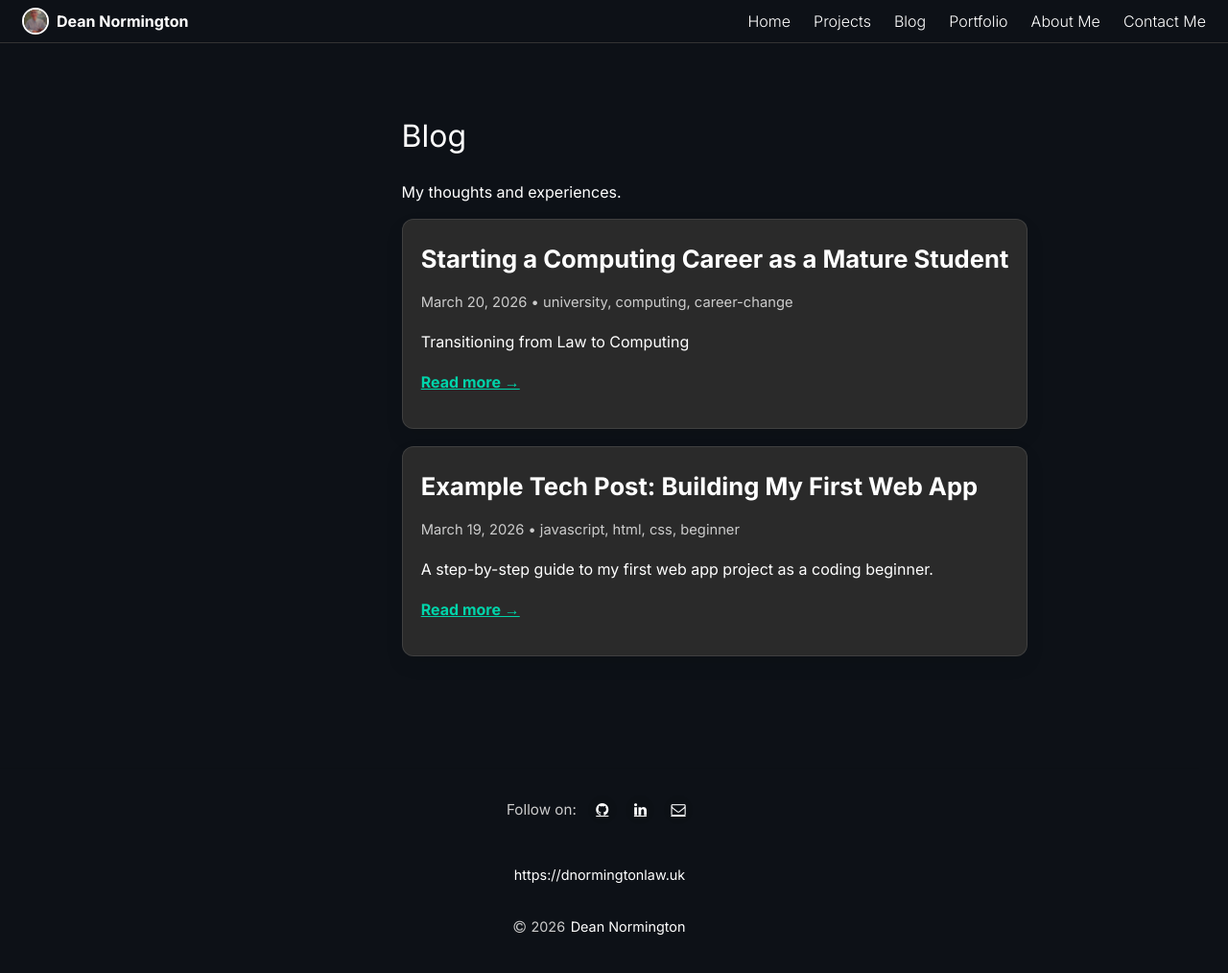
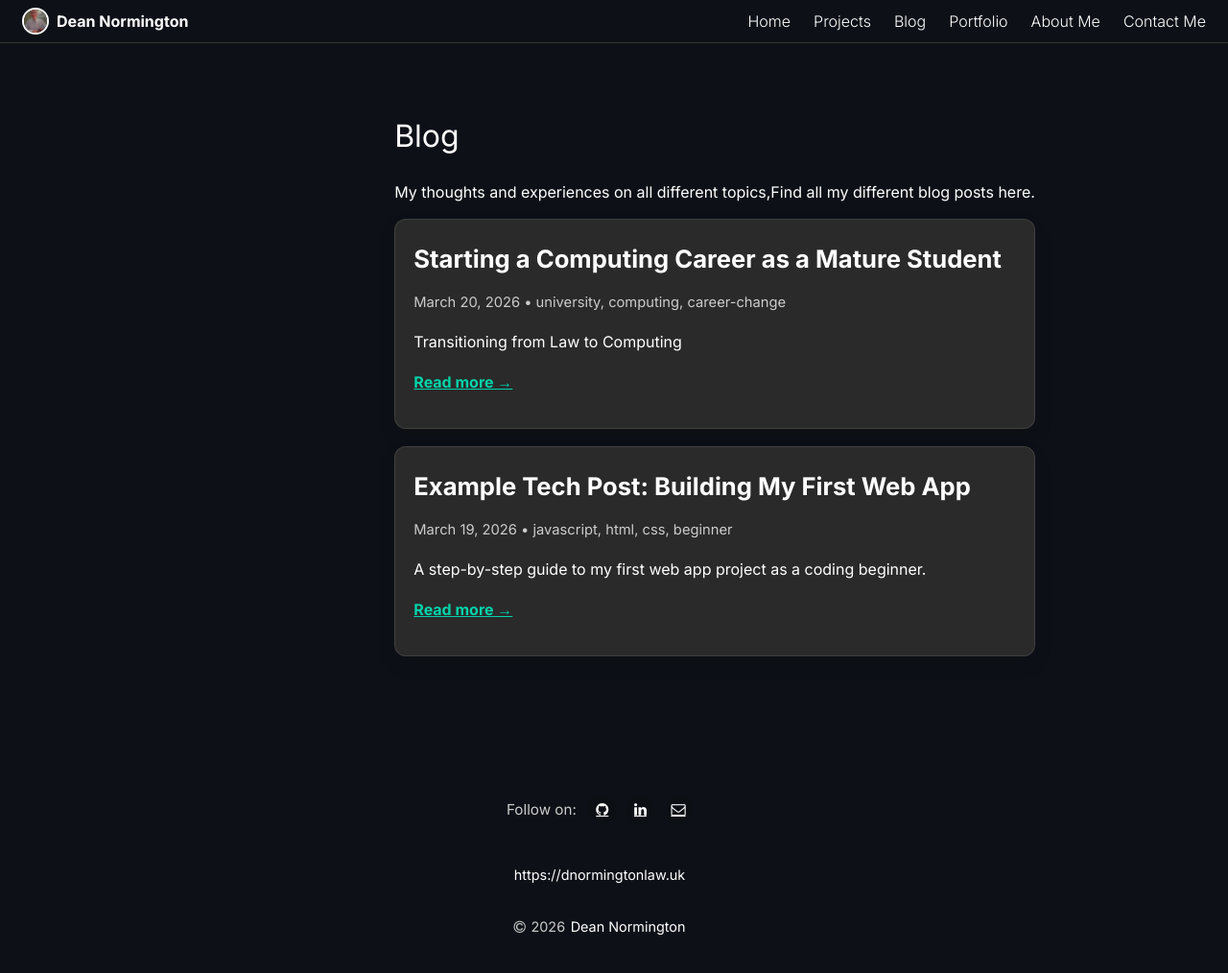
Before and after one commit to dean-js/dnormingtonlaw.uk, a Jekyll site: the page built from blog.md, in a window 1280 px wide and 1039 px high. Shown: the top 1014 px of the window at 96% size. Built offline with Jekyll 4.4.1, drawn with Linux system fonts in a browser that asks for light colours.

Commit message:
changed paragraph text

```diff
--- a/blog.md
+++ b/blog.md
@@ -5,7 +5,7 @@ title: Blog
 
 <section class="blog-section">
   <h1>Blog</h1>
-  <p>My thoughts and experiences.</p>
+  <p>My thoughts and experiences on all different topics,Find all my different blog posts here.</p>
   {% if site.posts and site.posts.size > 0 %}
     <div class="posts-list">
       {% for post in site.posts %}
```
